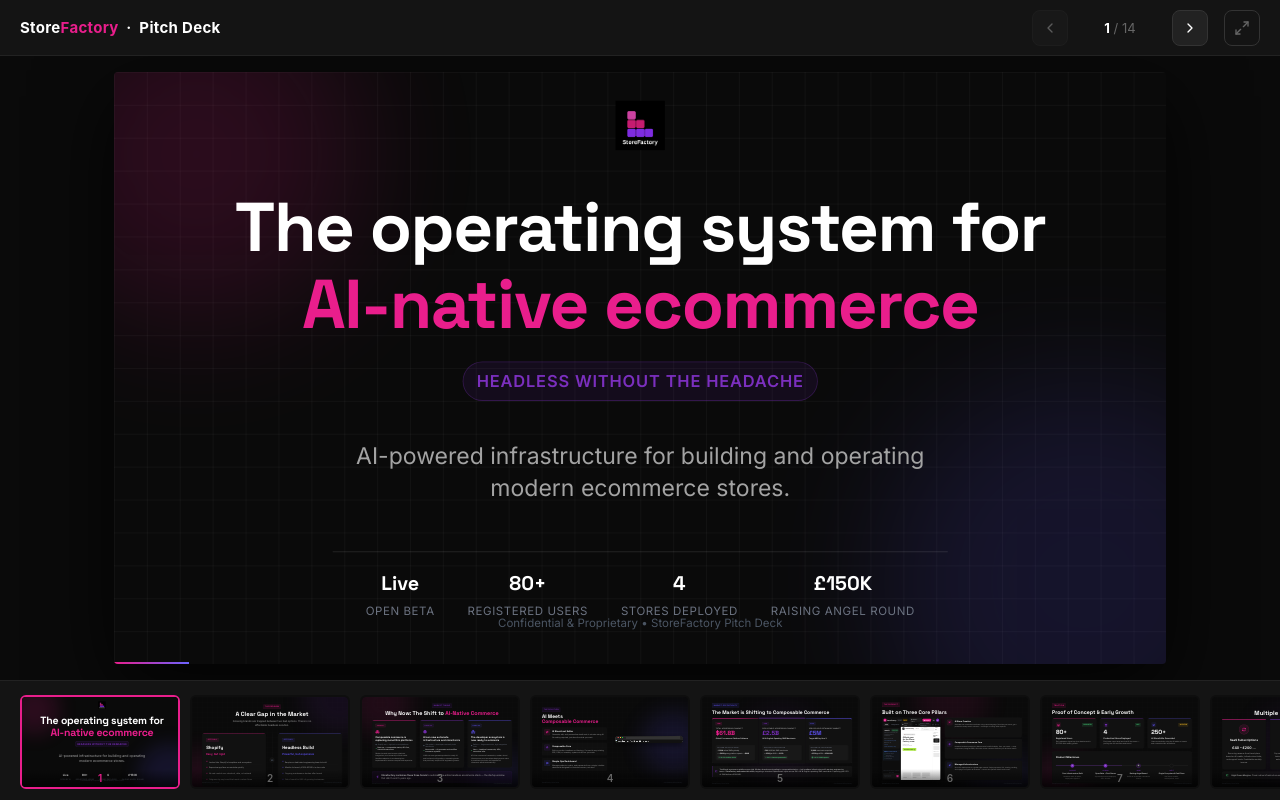
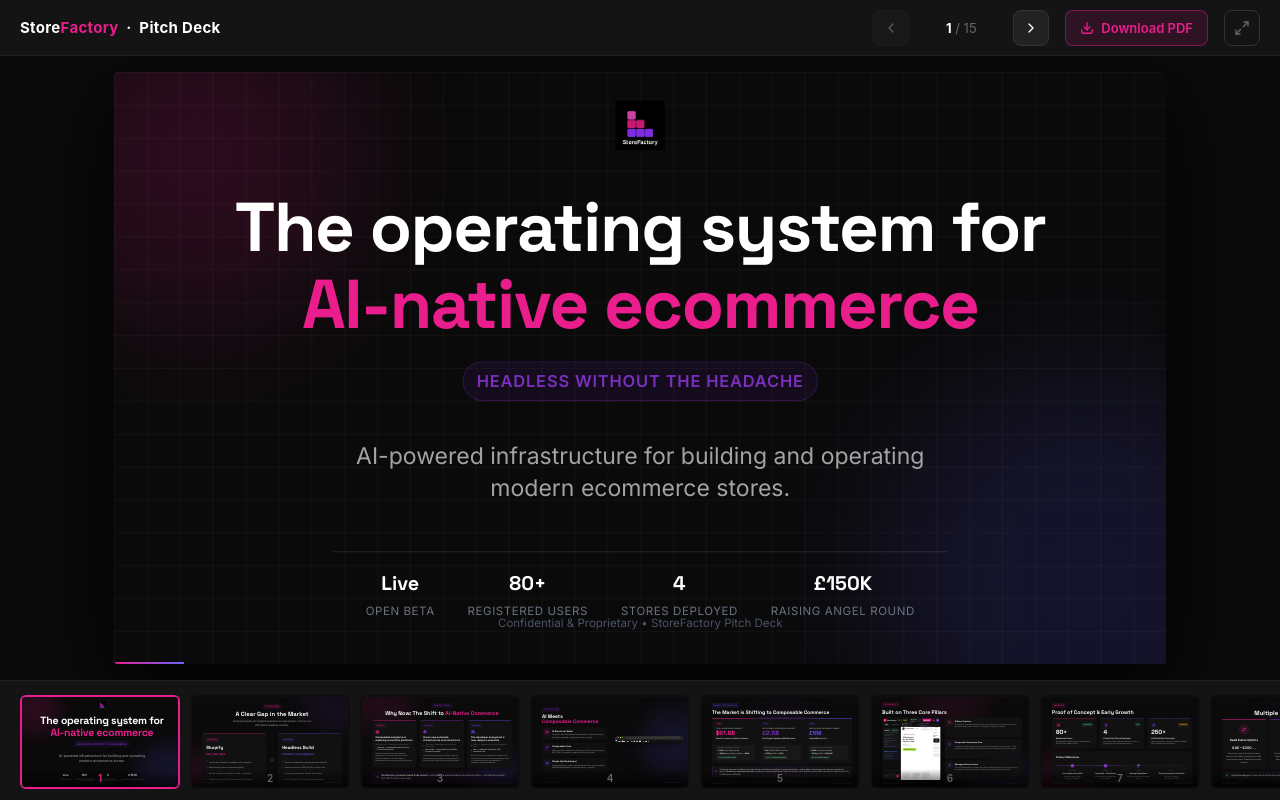
Before and after one commit to greatgatchby/storefactory-pitch-deck, a website: page index.html in a window 1280 px wide. Drawn offline with nearby package versions, Linux system fonts and the light colour scheme.

Commit message:
feat: add PDF generation workflow and download button for pitch deck

```diff
--- a/index.html
+++ b/index.html
@@ -99,6 +99,27 @@
     }
     #fs-btn:hover { color: var(--text); border-color: var(--accent); }
     #fs-btn svg { width: 16px; height: 16px; fill: none; stroke: currentColor; stroke-width: 2; stroke-linecap: round; stroke-linejoin: round; }
+
+    #dl-btn {
+      display: flex;
+      align-items: center;
+      gap: 7px;
+      padding: 0 14px;
+      height: 36px;
+      border-radius: 8px;
+      border: 1px solid rgba(233,30,140,0.4);
+      background: rgba(233,30,140,0.12);
+      color: #E91E8C;
+      font-size: 13px;
+      font-weight: 600;
+      cursor: pointer;
+      text-decoration: none;
+      transition: background 0.15s, border-color 0.15s;
+      white-space: nowrap;
+    }
+    #dl-btn:hover { background: rgba(233,30,140,0.22); border-color: var(--accent); }
+    #dl-btn svg { width: 14px; height: 14px; fill: none; stroke: currentColor; stroke-width: 2.2; stroke-linecap: round; stroke-linejoin: round; flex-shrink: 0; }
+    #dl-btn.unavailable { opacity: 0.35; pointer-events: none; }
 
     /* ── Main stage ─────────────────────────────────── */
     #stage {
@@ -255,11 +276,16 @@
       <svg viewBox="0 0 24 24"><polyline points="15 18 9 12 15 6"/></svg>
     </button>
 
-    <span id="slide-counter"><strong>1</strong> / 14</span>
+    <span id="slide-counter"><strong>1</strong> / 15</span>
 
     <button class="nav-btn" id="btn-next" title="Next (→)">
       <svg viewBox="0 0 24 24"><polyline points="9 18 15 12 9 6"/></svg>
     </button>
+
+    <a id="dl-btn" href="pitch-deck/pitch-deck.pdf" download="StoreFactory-Pitch-Deck.pdf" title="Download PDF">
+      <svg viewBox="0 0 24 24"><path d="M21 15v4a2 2 0 0 1-2 2H5a2 2 0 0 1-2-2v-4"/><polyline points="7 10 12 15 17 10"/><line x1="12" y1="15" x2="12" y2="3"/></svg>
+      Download PDF
+    </a>
 
     <button id="fs-btn" title="Toggle fullscreen (F)">
       <svg id="fs-icon-enter" viewBox="0 0 24 24">
@@ -300,7 +326,7 @@
 </div>
 
 <script>
-  const SLIDES = Array.from({length: 14}, (_, i) => `pitch-deck/slide-${i + 1}.html`);
+  const SLIDES = Array.from({length: 15}, (_, i) => `pitch-deck/slide-${i + 1}.html`);
   const TOTAL  = SLIDES.length;
 
   let current = 0;
```
Also changed, not shown: generate-pitch-pdf.mjs (+8 -3 lines), .github/workflows/generate-pdf.yml (added).
